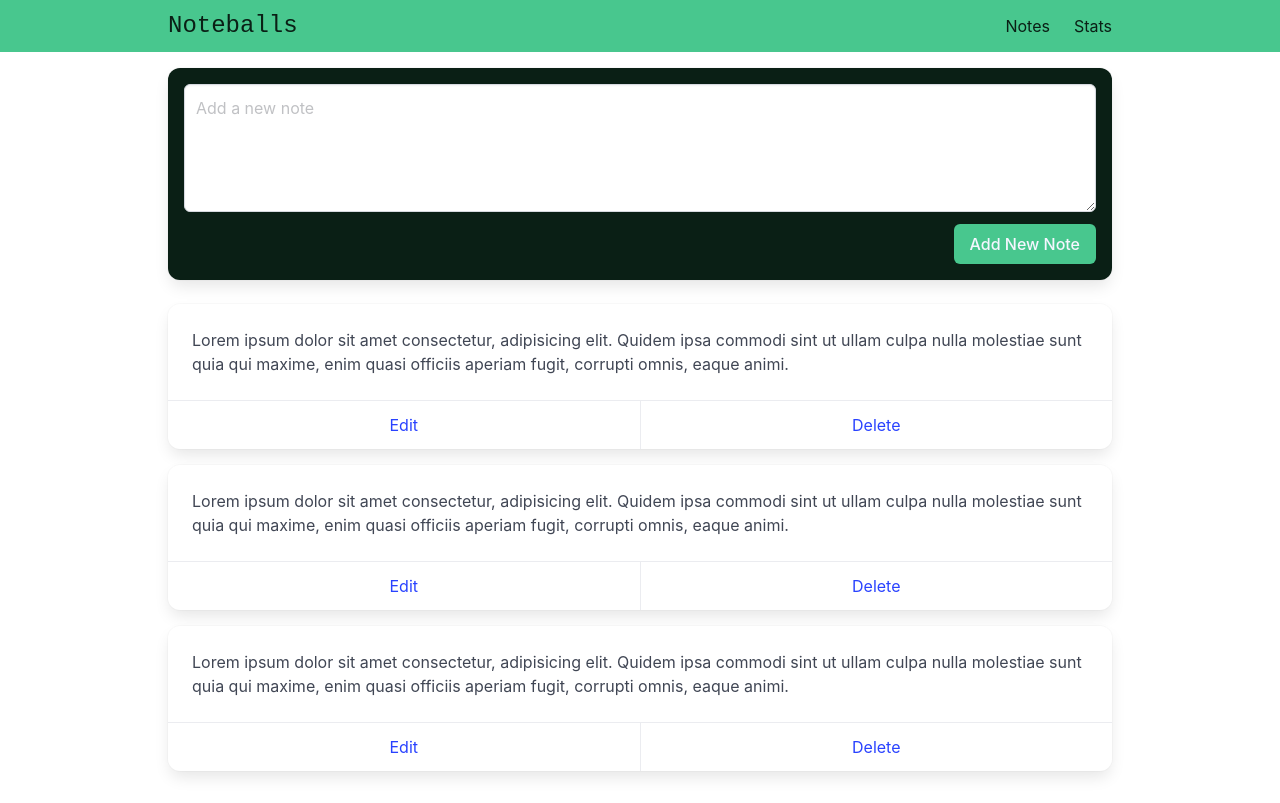
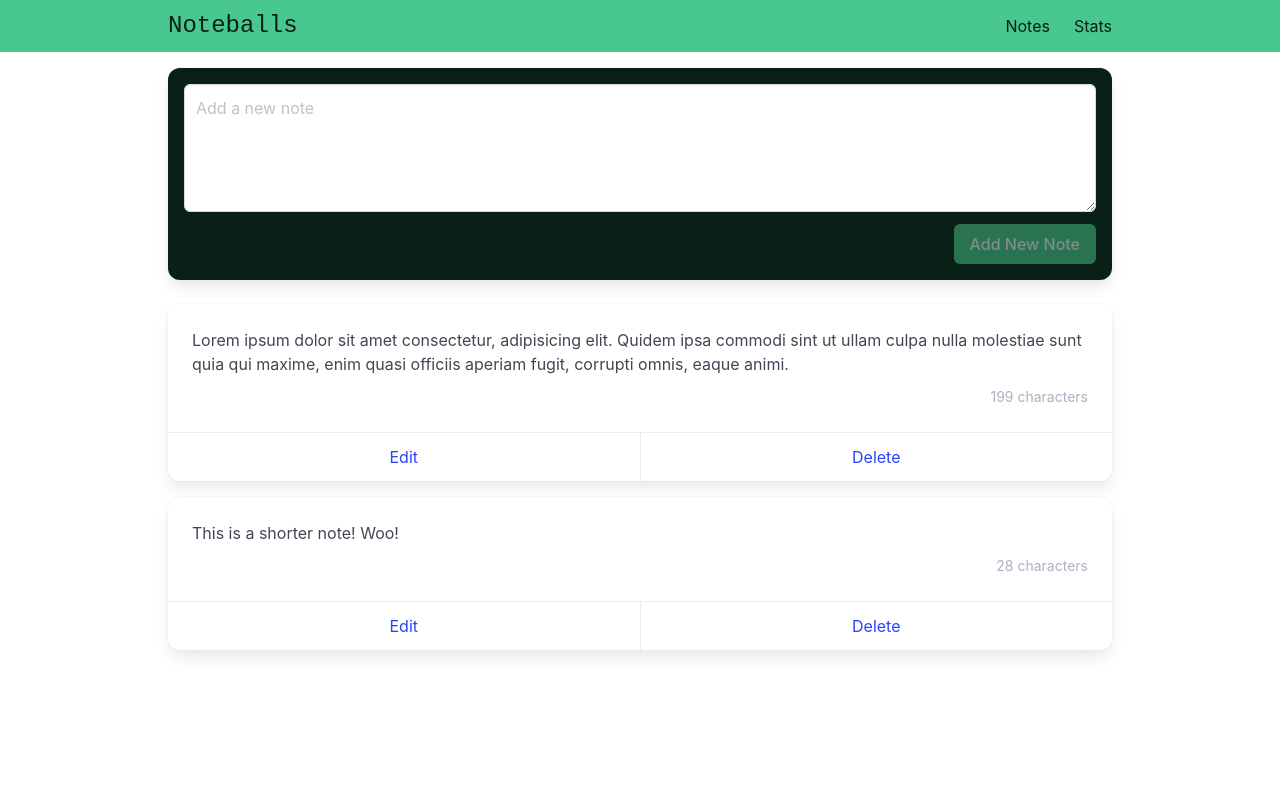
Before and after one commit to priyanshigupta2002/VueJSUdemy, a Vue app: page /#/ in a window 1280 px wide. Built offline with nearby package versions, Linux system fonts and the light colour scheme.

Commit message:
till section15

```diff
--- /dev/null
+++ b/src/components/Notes/Note.vue
@@ -0,0 +1,67 @@
+<template>
+    <div
+      class="card mb-4"
+    >
+      <div class="card-content">
+        <div class="content">
+          {{ note.content }}
+          <div class="has-text-right has-text-grey-light mt-2">
+            <small>{{ characterLength }}</small>
+          </div>
+        </div>
+      </div>
+      <footer class="card-footer">
+        <a href="#" class="card-footer-item">Edit</a>
+        <a
+          @click.prevent="handleDeleteClicked"
+          class="card-footer-item"
+          href="#"
+        >
+          Delete
+        </a>
+      </footer>
+    </div>
+  </template>
+
+  <script setup>
+  /*
+    imports
+  */
+
+    import { computed } from 'vue'
+
+  /*
+    props
+  */
+
+    const props = defineProps({
+      note: {
+        type: Object,
+        required: true
+      }
+    })
+
+  /*
+    emits
+  */
+
+    const emit = defineEmits(['deleteClicked'])
+
+  /*
+    character length
+  */
+
+    const characterLength = computed(() => {
+      let length = props.note.content.length
+      let description = length > 1 ? 'characters' : 'character'
+      return `${ length } ${ description }`
+    })
+
+  /*
+    handle delete clicked
+  */
+
+    const handleDeleteClicked = () => {
+      emit('deleteClicked', props.note.id)
+    }
+  </script>
--- a/src/router/index.js
+++ b/src/router/index.js
@@ -1,22 +1,21 @@
-import {createRouter,createWebHashHistory} from 'vue-router'
-
+import { createRouter, createWebHashHistory } from 'vue-router'
 import ViewNotes from '@/views/ViewNotes.vue'
 import ViewStats from '@/views/ViewStats.vue'
 
-const routes=[
+const routes = [
   {
-        path:'/',
-        name:'/notes',
-        component:ViewNotes
+    path: '/',
+    name: 'notes',
+    component: ViewNotes
   },
   {
-        path:'/stats',
-        name:'stats',
-        component:ViewStats
+    path: '/stats',
+    name: 'stats',
+    component: ViewStats
   }
 ]
 
-const router=createRouter({
+const router = createRouter({
   history: createWebHashHistory(),
   routes
 })
--- a/src/views/ViewNotes.vue
+++ b/src/views/ViewNotes.vue
@@ -5,31 +5,84 @@
       <div class="field">
         <div class="control">
           <textarea
+            v-model="newNote"
             class="textarea"
             placeholder="Add a new note"
+            ref="newNoteRef"
           />
         </div>
       </div>
 
       <div class="field is-grouped is-grouped-right">
         <div class="control">
-            <button class="button is-link has-background-success">
+          <button
+            @click="addNote"
+            :disabled="!newNote"
+            class="button is-link has-background-success"
+          >
             Add New Note
           </button>
         </div>
       </div>
     </div>
 
-      <div v-for="i in 3" :key=i class="card mb-4">
-        <div class="card-content">
-          <div class="content">
-            Lorem ipsum dolor sit amet consectetur, adipisicing elit. Quidem ipsa commodi sint ut ullam culpa nulla molestiae sunt quia qui maxime, enim quasi officiis aperiam fugit, corrupti omnis, eaque animi.
-          </div>
-        </div>
-        <footer class="card-footer">
-          <a href="#" class="card-footer-item">Edit</a>
-          <a href="#" class="card-footer-item">Delete</a>
-        </footer>
-      </div>
+    <Note
+      v-for="note in notes"
+      :key="note.id"
+      :note="note"
+      @deleteClicked="deleteNote"
+    />
+
   </div>
 </template>
+
+<script setup>
+
+/*
+  imports
+*/
+
+  import { ref } from 'vue'
+  import Note from '@/components/Notes/Note.vue'
+
+/*
+  notes
+*/
+
+  const newNote = ref('')
+  const newNoteRef = ref(null)
+
+  const notes = ref([
+    {
+      id: 'id1',
+      content: 'Lorem ipsum dolor sit amet consectetur, adipisicing elit. Quidem ipsa commodi sint ut ullam culpa nulla molestiae sunt quia qui maxime, enim quasi officiis aperiam fugit, corrupti omnis, eaque animi.'
+    },
+    {
+      id: 'id2',
+      content: 'This is a shorter note! Woo!'
+    }
+  ])
+
+  const addNote = () => {
+    let currentDate = new Date().getTime(),
+        id = currentDate.toString()
+
+    let note = {
+      id,
+      content: newNote.value
+    }
+
+    notes.value.unshift(note)
+    newNote.value = ''
+    newNoteRef.value.focus()
+  }
+
+/*
+  delete note
+*/
+
+  const deleteNote = idToDelete => {
+    notes.value = notes.value.filter(note => { return note.id !== idToDelete })
+  }
+
+</script>
```
Lines whose indentation alone changed are shown as unchanged.
